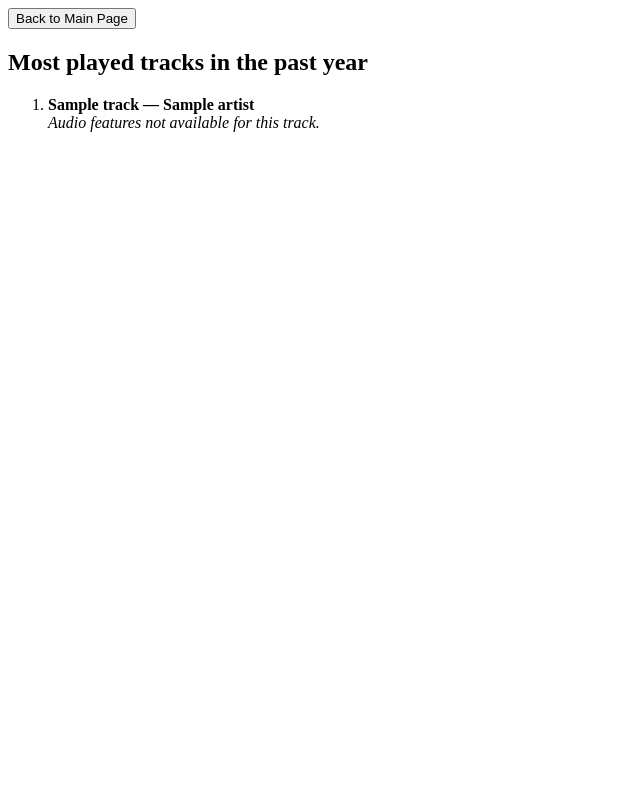
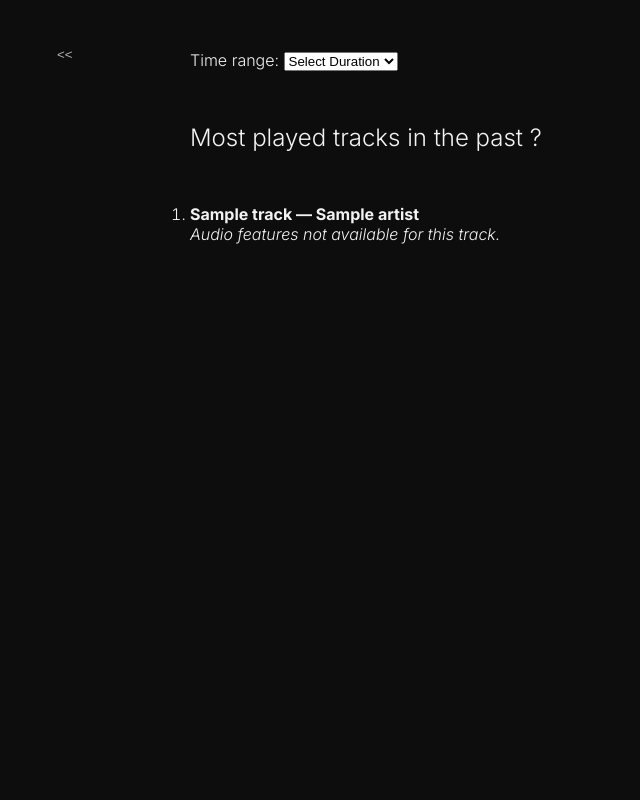
Before and after one commit to terencezeng6/spotify-recsys, a Python web app: template templates/top_tracks.html in a window 1280 px wide. Shown: the whole page, without its empty margins (0-640 px from the left). Run offline with Jinja, Linux system fonts and the light colour scheme; the template is opened without the code that fills it: most values are stand-ins (such as "Sample title", 1, 10 or a date in 2020).

Commit message:
improved top tracks page by adding functional drop-down box, added more css styling

```diff
--- /dev/null
+++ b/static/style.css
@@ -0,0 +1,155 @@
+@import url('https://fonts.googleapis.com/css2?family=Inter:ital,opsz,wght@0,14..32,100..900;1,14..32,100..900&display=swap');
+
+:root {
+  --bg-dark: hsl(0 0% 0%);
+  --bg: hsl(0 0% 5%);
+  --bg-light: hsl(0 0% 10%);
+  --text: hsl(0 0% 95%);
+  --text-muted: hsl(0 0% 70%);
+  --spotify-color: hsl(141 73% 22%);
+  --spotify-color-mid: hsl(141 73% 32%);
+  --spotify-color-pop: hsl(141 73% 42%);
+  --spotify-color-original: hsl(141 73% 42%);
+  --button-border-radius: 10px;
+}
+body.light {
+  --bg-dark: hsl(0 0% 90%);
+  --bg: hsl(0 0% 95%);
+  --bg-light: hsl(0 0% 100%);
+  --text: hsl(0 0% 5%);
+  --text-muted: hsl(0 0% 30%);
+  --spotify-color: hsl(141 73% 62%);
+}
+
+body {
+  background-color: var(--bg);
+  color: var(--text);
+  font-family: 'Inter', sans-serif;
+  display: flex;
+  flex-direction: column;
+  justify-content: center;
+  align-items: center;
+  height: 90vh;
+  margin: 0;
+  font-weight: 300;
+}
+h1 {
+  font-size: 2.5rem;
+  margin-bottom: 40px;
+  text-align: center;
+  font-weight: 300;
+}
+h2 {
+  font-weight: 300;
+}
+h3 {
+  font-weight: 300;
+}
+
+.body-flexible {      /* scrollable body layout for long pages */
+  display: block;
+  min-height: 100vh;
+}
+.body-flexible > * {
+  max-width: 900px;
+  margin-left: auto;
+  margin-right: auto;
+  padding: 16px;
+}
+
+.login-btn {
+  display: flex;
+  align-items: center;
+  background-color: var(--spotify-color);
+  color: var(--text);
+  font-family: 'Inter', sans-serif;
+  font-size: 1.25rem;
+  font-weight: 300;
+  border: none;
+  border-radius: var(--button-border-radius);
+  padding: 16px 24px 16px 16px;
+  cursor: pointer;
+  text-decoration: none;
+  transition: all 0.25s;
+}
+.login-btn:hover {
+  background-color: var(--spotify-color-mid);
+}
+.login-btn:active {
+  background-color: var(--spotify-color-pop);
+  transition: all 0s;
+}
+.spotify-logo {
+  width: 24px;
+  height: 24px;
+  margin-right: 12px;
+  fill: var(--text);
+}
+
+.back-container {
+  position: fixed;
+  top: 0px;
+  left: 20px;
+}
+
+.analyze-buttons-container {
+  text-align: center;
+}
+.analyze-buttons-container h1 {
+  font-weight: 300;
+  margin-bottom: 40px;
+}
+
+.button-group {
+  display: inline-flex;
+  flex-direction: column;
+  align-items: stretch;
+}
+
+.main-btn {
+  background: none;
+  color: var(--text);
+  background-color: var(--spotify-color);
+  font-family: 'Inter', sans-serif;
+  font-size: 1.25rem;
+  font-weight: 300;
+  border: none;
+  border-radius: var(--button-border-radius);
+  padding: 14px 28px;
+  margin: 10px;
+  width: 100%;
+  cursor: pointer;
+  transition: all 0.25s;
+}
+.main-btn:hover {
+  background-color: var(--spotify-color-mid);
+}
+.main-btn:active {
+  background-color: var(--spotify-color-pop);
+  transition: all 0s;
+}
+
+.logout-container {
+  position: absolute;
+  top: 0px;
+  right: 20px;
+}
+.secondary-btn {
+  background: none;
+  border: 1px solid #aaaaaa00;
+  color: var(--text-muted);
+  padding: 10px 20px;
+  margin-top: 20px;
+  cursor: pointer;
+  transition: all 0.25s;
+}
+.secondary-btn:hover {
+  border: 1px solid var(--text);
+  color: var(--text);
+}
+.secondary-btn:active {
+  border: 1px solid var(--text);
+  background-color: var(--text);
+  color: #000000;
+  transition: all 0s;
+}
--- a/templates/index.html
+++ b/templates/index.html
@@ -11,7 +11,7 @@
     {% if logged_in %}
       <div class="logout-container">
         <form action="/logout" method="get">
-          <button class="logout-btn" type="submit">Log Out</button>
+          <button class="secondary-btn" type="submit">Log Out</button>
         </form>
       </div>
       <div class="analyze-buttons-container">
--- a/templates/playlists.html
+++ b/templates/playlists.html
@@ -7,7 +7,7 @@
   <body>
     <div class="back-container">
       <form action="/" method="get">
-        <button class="back-btn" type="submit">←</button>
+        <button class="secondary-btn" type="submit">&lt;&lt;</button>
       </form>
     </div>
     <h1>Playlists</h1>
--- a/templates/top_tracks.html
+++ b/templates/top_tracks.html
@@ -2,13 +2,39 @@
 <html>
   <head>
     <title>Top Tracks</title>
+    <link rel="stylesheet" href="{{ url_for('static', filename='style.css') }}">
   </head>
-  <body>
+  <body class="body-flexible">
+    <div class="back-container">
       <form action="/" method="get">
-      <button type="submit">Back to Main Page</button>
+        <button class="secondary-btn" type="submit">&lt;&lt;</button>
       </form>
+    </div>
 
-    <h2> Most played tracks in the past year</h2>
+    <!-- dropdown to select time range -->
+    <div style="padding-top: 50px;">
+      <label for="time_range">Time range:</label>
+      <select id="time_range" name="time_range">
+        <option value="" {% if not selected_range %}selected{% endif %}>Select Duration</option>
+        <option value="short_term" {% if selected_range == 'short_term' %}selected{% endif %}>4 weeks</option>
+        <option value="medium_term" {% if selected_range == 'medium_term' %}selected{% endif %}>6 months</option>
+        <option value="long_term" {% if selected_range == 'long_term' %}selected{% endif %}>12 months</option>
+      </select>
+    </div>
+
+    <!-- display tracks -->
+    {% if tracks %}
+      <h2>Most played tracks in the past
+        {% if selected_range == 'short_term' %}
+          4 weeks
+        {% elif selected_range == 'medium_term' %}
+          6 months
+        {% elif selected_range == 'long_term' %}
+          12 months
+        {% else %}
+          ?
+        {% endif %}
+      </h2>
       <ol>
         {% for track in tracks %}
           <li>
@@ -27,5 +53,18 @@
           <br>
         {% endfor %}
       </ol>
+    {% else %}
+        <p>Please select a time range to view your top tracks.</p>
+    {% endif %}
+
+    <!-- refresh page when time duration is selected -->
+    <script>
+      document.getElementById('time_range').addEventListener('change', function() {
+        const selectedValue = this.value;
+        if (selectedValue) {
+          window.location.href = '/top-tracks?time_range=' + selectedValue;
+        }
+      });
+    </script>
   </body>
 </html>
```
Also changed, not shown: main.py (+9 -45 lines). Lines whose indentation alone changed are shown as unchanged.
